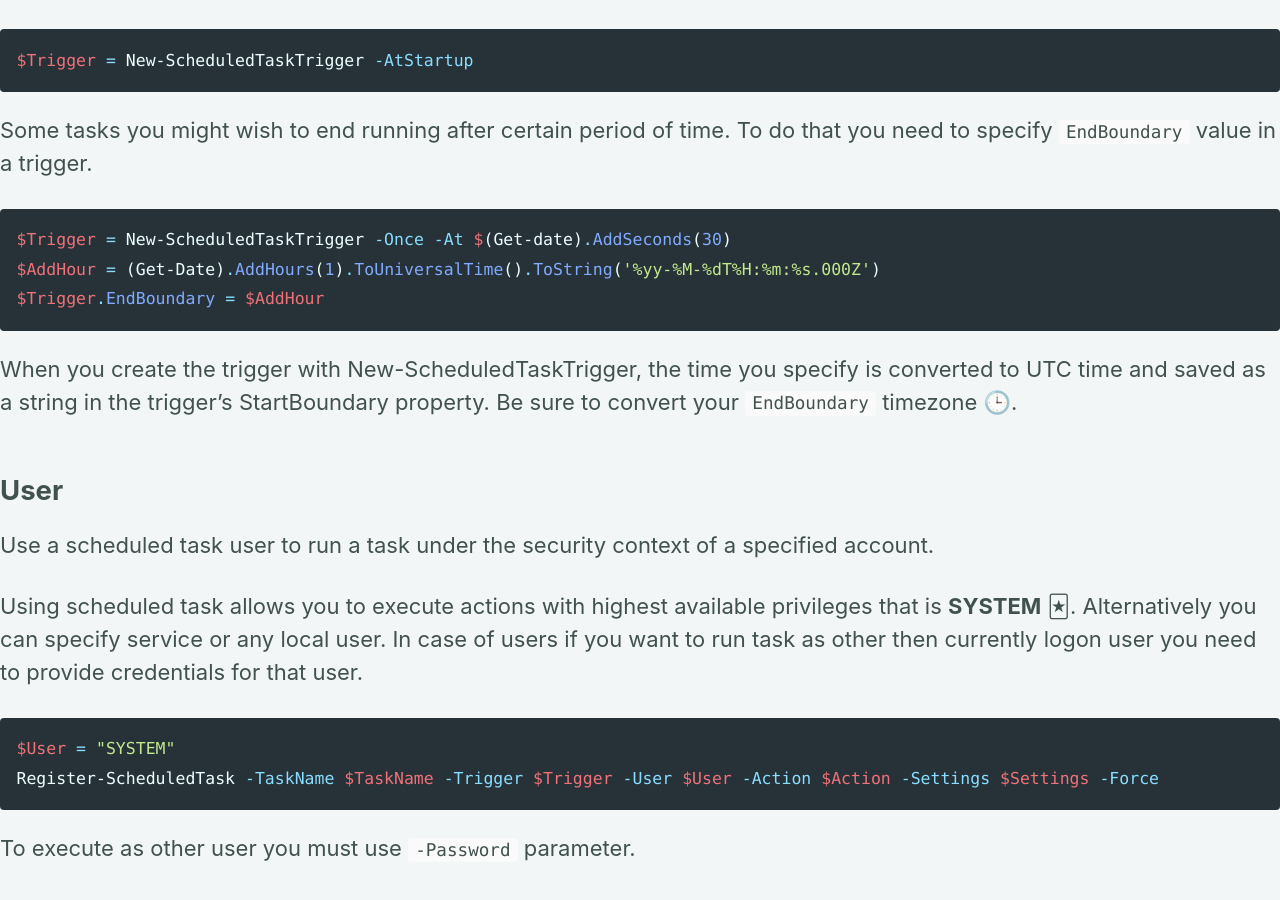
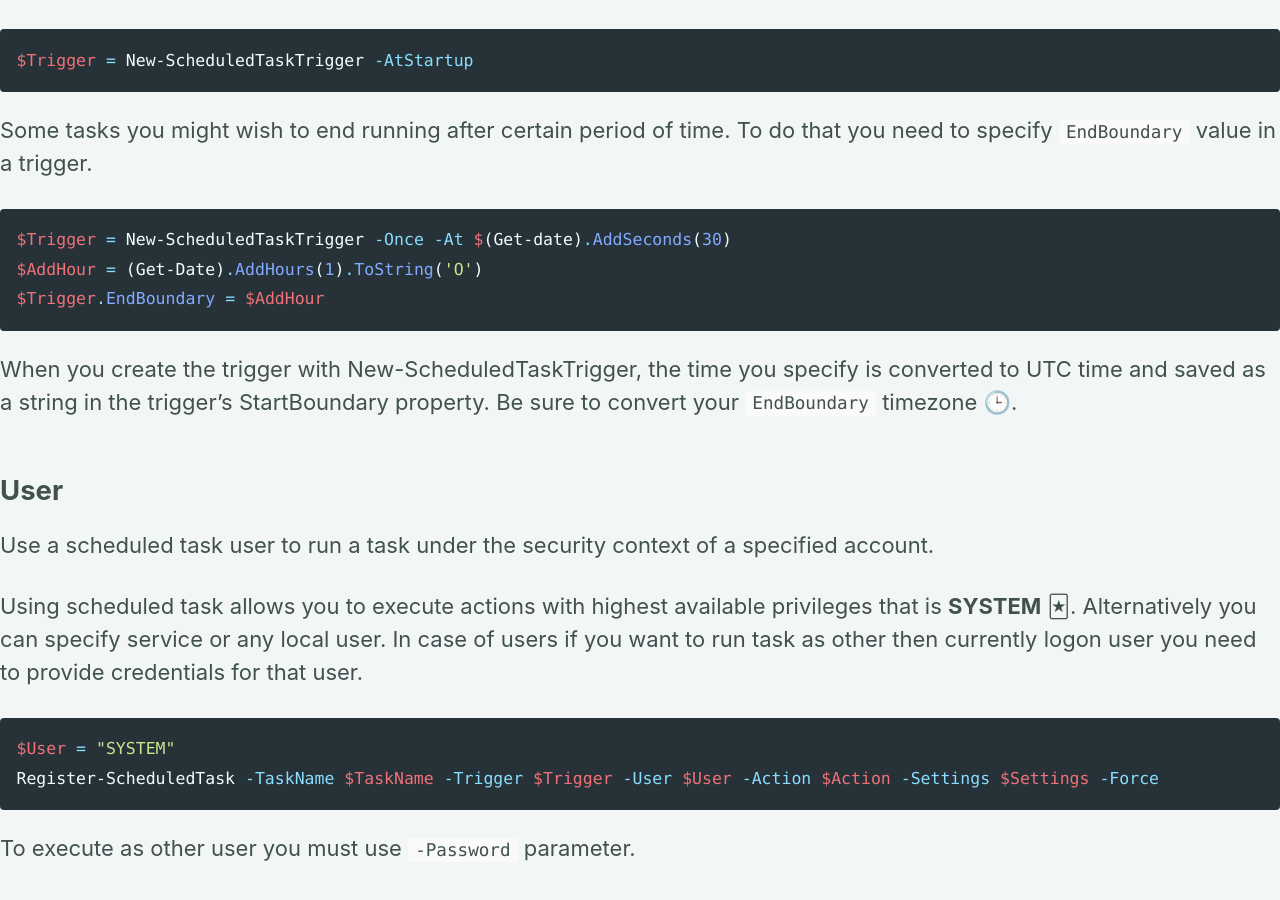
Before and after one commit to UniverseCitiz3n/UniverseCitiz3n.github.io, a Jekyll site: the page built from _posts/2020-08-16-ScheduledTask.md, in a window 1280 px wide and 900 px high, scrolled down 2764 px. Built offline with Jekyll 4.4.1, drawn with Linux system fonts in a browser that asks for light colours; cached includes are drawn as plain includes; our own code applies the rules of GitHub Pages for plain Markdown files; comment, search, counter and statistics services are not loaded.

Commit message:
(Get-Date).AddHours(1)

````diff
--- a/_posts/2020-08-16-ScheduledTask.md
+++ b/_posts/2020-08-16-ScheduledTask.md
@@ -89,7 +89,7 @@ To do that you need to specify `EndBoundary` value in a trigger.
 
 ```powershell
 $Trigger = New-ScheduledTaskTrigger -Once -At $(Get-date).AddSeconds(30)
-$AddHour = (Get-Date).AddHours(1).ToUniversalTime().ToString('%yy-%M-%dT%H:%m:%s.000Z')
+$AddHour = (Get-Date).AddHours(1).ToString('O')
 $Trigger.EndBoundary = $AddHour
 ```
 
````
